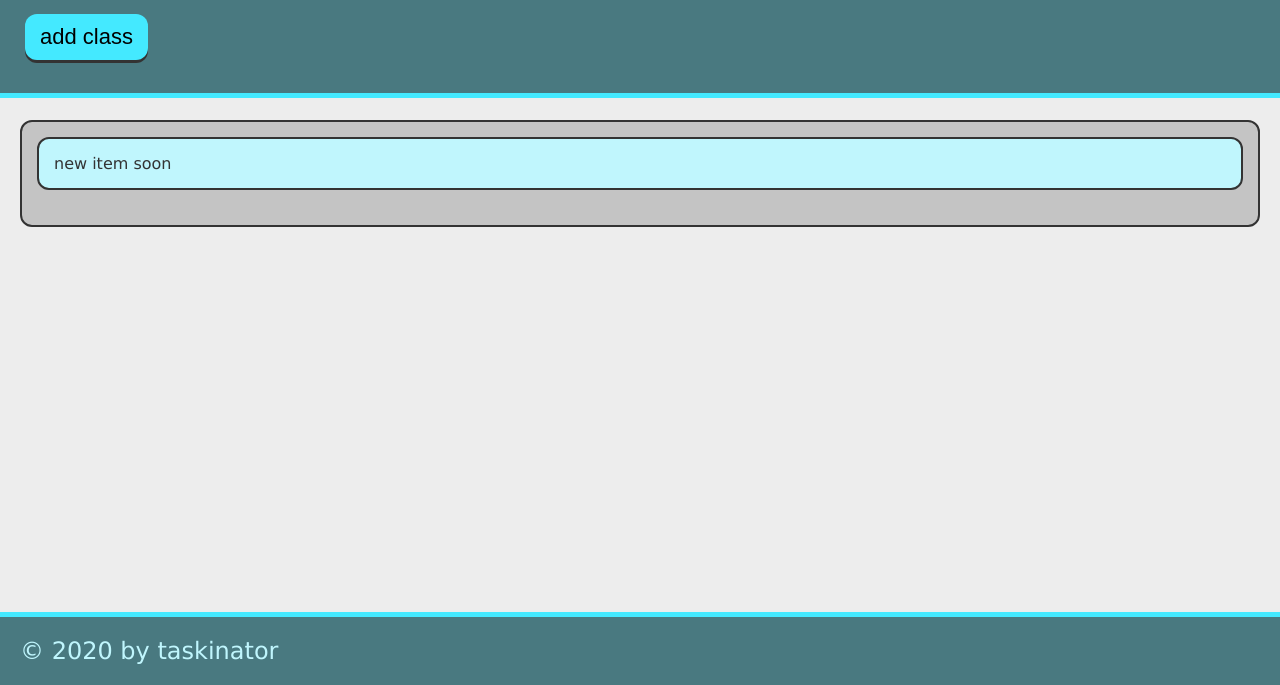
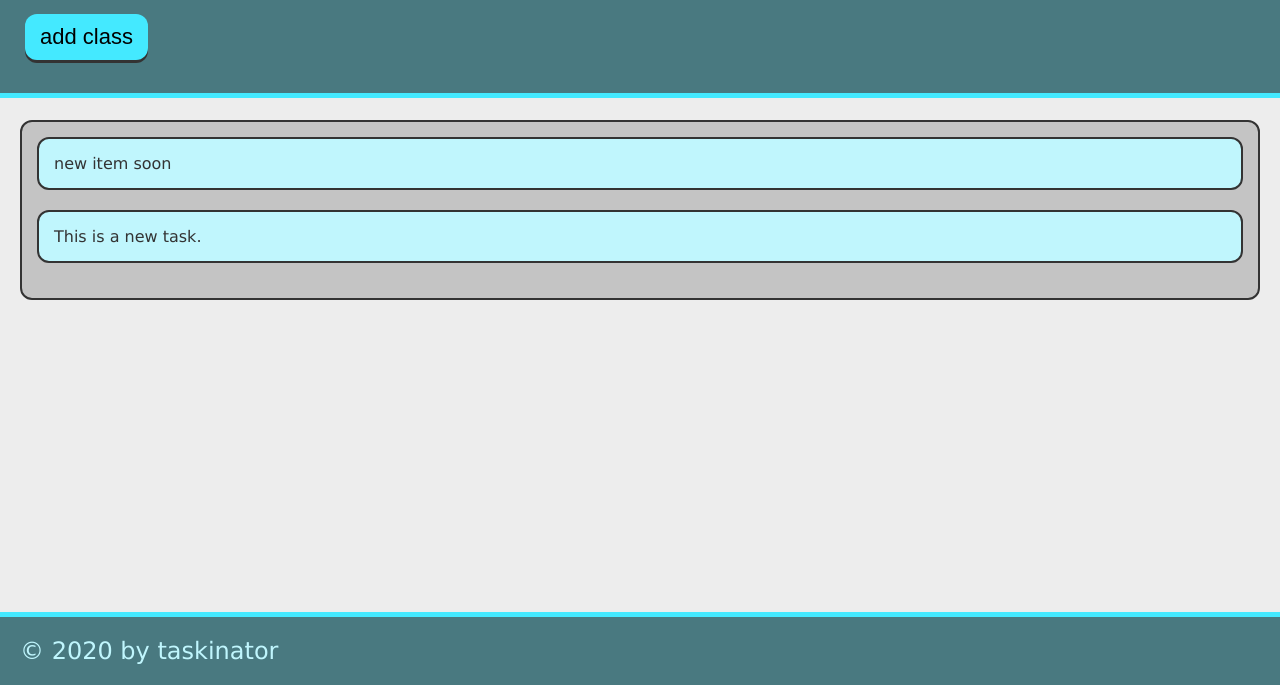
Before and after one commit to NicWille/taskinator, a plain HTML site: page index.html in a window 1280 px wide. Both pictures are taken after a click on the button "add class". Shown: the part 115-800 px from the top of the page. Drawn offline with Linux system fonts and the light colour scheme.

Commit message:
working btn

```diff
--- a/assets/js/script.js
+++ b/assets/js/script.js
@@ -1,5 +1,12 @@
+
 var buttonEl = document.querySelector("#save-task");
+var tasksToDoEl = document.querySelector("#tasks-to-do");
 
-buttonEl.addEventListener("click", function(){
-    alert("button clicked?")
-})
+var taskHandler = function() {
+    var listItemEl = document.createElement("li");
+    listItemEl.className = "task-item";
+    listItemEl.textContent = "This is a new task.";
+    tasksToDoEl.appendChild(listItemEl);
+}
+
+buttonEl.addEventListener("click", taskHandler);
--- a/index.html
+++ b/index.html
@@ -14,7 +14,7 @@
     </header>
     <section class="task-list-wrapper">
         <h2 class="list-title"></h2>
-        <ul class="task-list">
+        <ul class="task-list" id="tasks-to-do">
             <li class="task-item">new item soon</li>
         </ul>
     </section>
```
